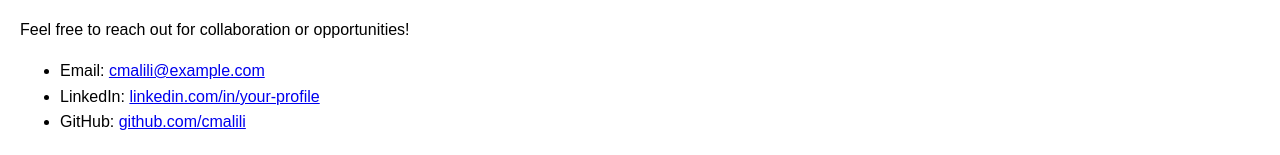
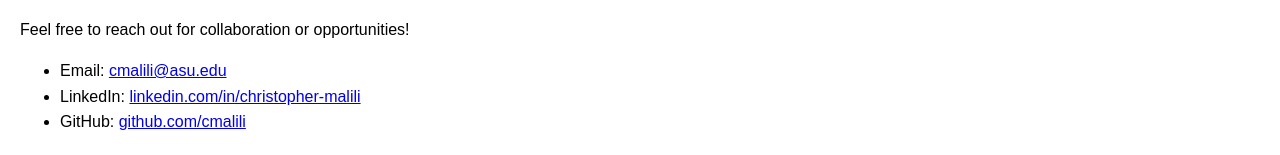
Before and after one commit to cmalili/christophermalili.github.io, a plain HTML site: page index.html in a window 1280 px wide. Shown: the part 778-933 px from the top of the page. Drawn offline with Linux system fonts and the light colour scheme.

Commit message:
Add email and linkedin to website

```diff
--- a/index.html
+++ b/index.html
@@ -47,8 +47,8 @@
             <h2>Contact</h2>
             <p>Feel free to reach out for collaboration or opportunities!</p>
             <ul>
-                <li>Email: <a href="mailto:cmalili@example.com">cmalili@example.com</a></li>
-                <li>LinkedIn: <a href="https://linkedin.com/in/your-profile" target="_blank">linkedin.com/in/your-profile</a></li>
+                <li>Email: <a href="mailto:cmalili@asu.edu">cmalili@asu.edu</a></li>
+                <li>LinkedIn: <a href="https://mw.linkedin.com/in/christopher-malili-5291b9228" target="_blank">linkedin.com/in/christopher-malili</a></li>
                 <li>GitHub: <a href="https://github.com/cmalili" target="_blank">github.com/cmalili</a></li>
             </ul>
         </section>
```
